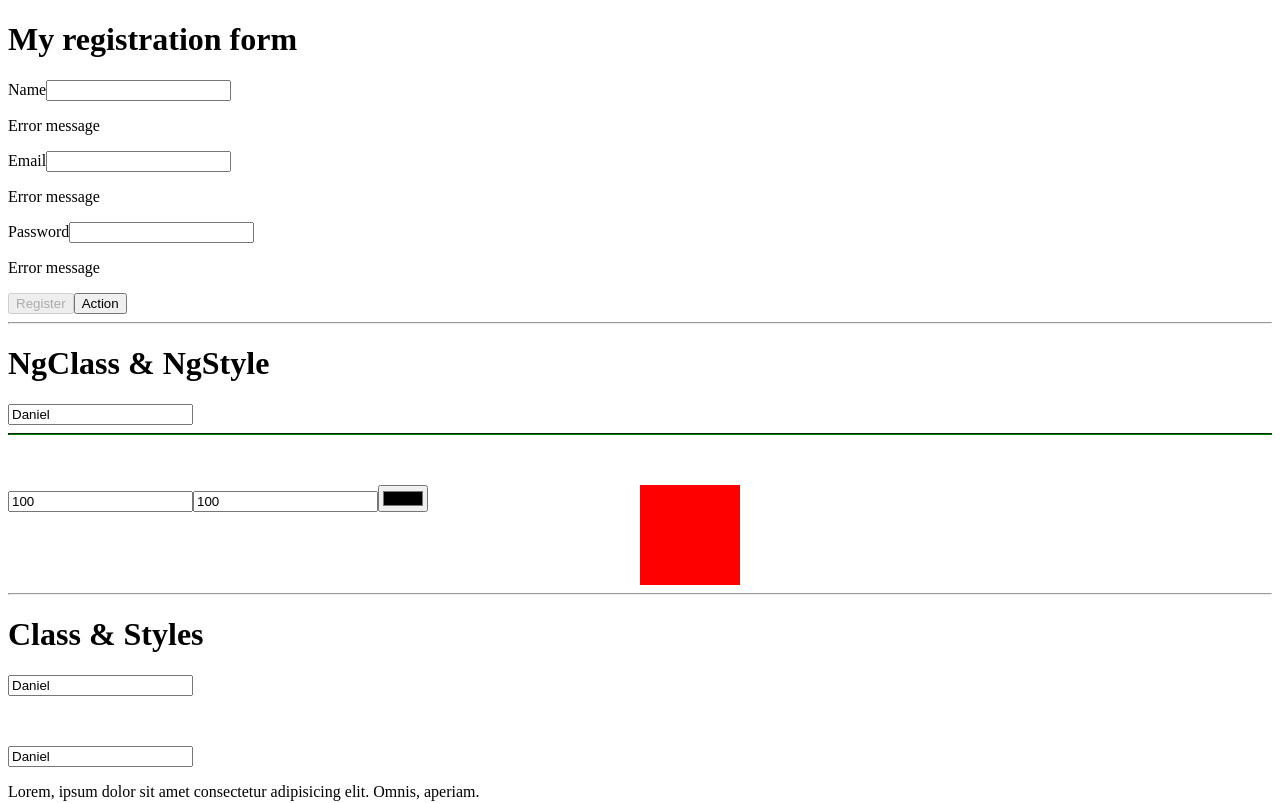
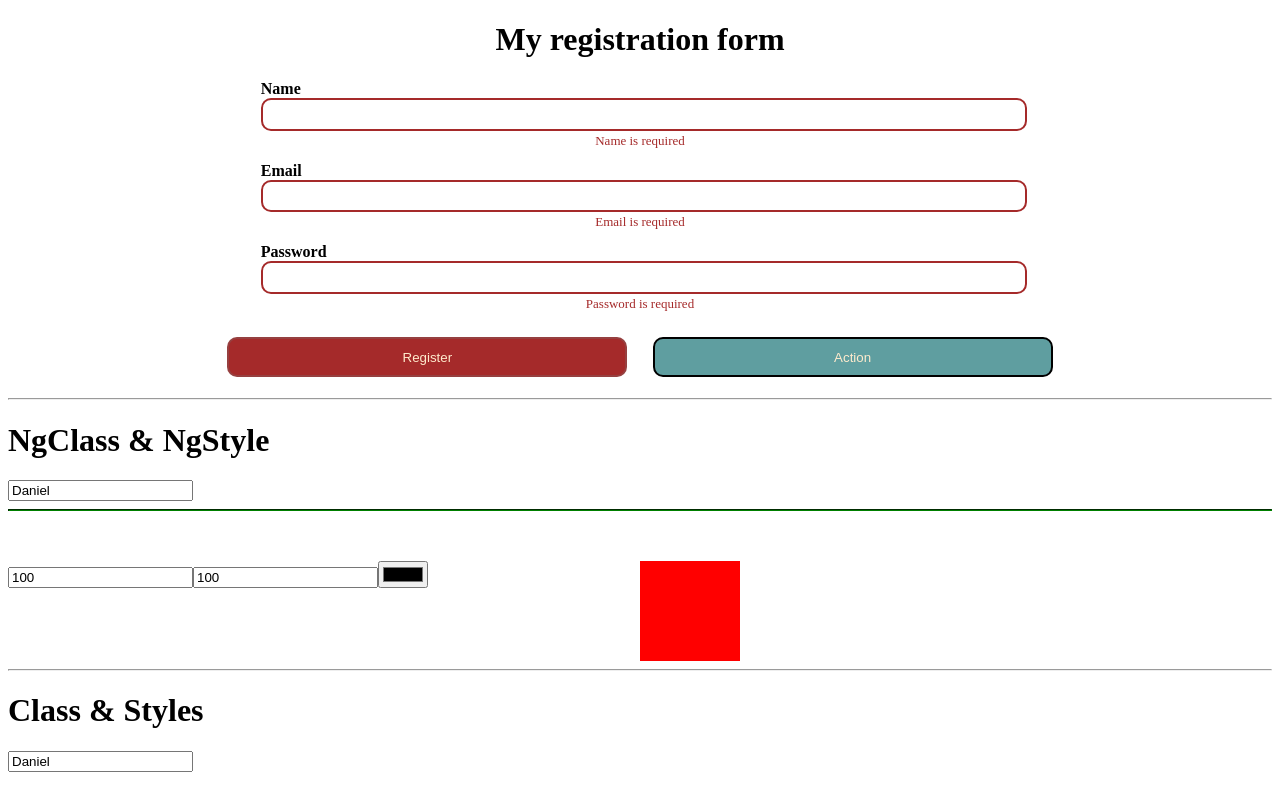
Before and after one commit to jonathlan/angular-testing, an Angular app: page / in a window 1280 px wide. Shown: the top 803 px of the page. Built offline with nearby package versions, Linux system fonts and the light colour scheme.

Commit message:
Add dynamic styles to the registration form.

```diff
--- a/src/app/app.component.html
+++ b/src/app/app.component.html
@@ -1,24 +1,35 @@
-<h1>My registration form</h1>
-<form (ngSubmit)="onRegister()" #myForm="ngForm">
+<h1 class="form-title">My registration form</h1>
+<form (ngSubmit)="onRegister()" #myForm="ngForm" id="myform">
   <div class="input-group">
     <label for="name">Name</label>
-    <input type="text" name="name" required id="name" [(ngModel)]="register.name">
-    <p>Error message</p>
+    <div>
+      <input type="text" [class.input-error]="nameInput5.invalid" #nameInput5="ngModel" name="name" required id="name"
+        [(ngModel)]="register.name">
+      <p class="field-error" [class.invalid]="nameInput5.invalid">Name is required</p>
+    </div>
   </div>
   <div class="input-group">
     <label for="email">Email</label>
-    <input type="email" name="email" required id="email" [(ngModel)]="register.email">
-    <p>Error message</p>
+    <div>
+      <input type="email" [class.input-error]="emailInput.invalid" #emailInput="ngModel" name="email" required
+        id="email" [(ngModel)]="register.email">
+      <p class="field-error" [class.invalid]="emailInput.invalid">Email is required</p>
+    </div>
   </div>
   <div class="input-group">
     <label for="pwd">Password</label>
-    <input type="password" name="password" required id="pwd" [(ngModel)]="register.password">
-    <p>Error message</p>
+    <div>
+      <input type="password" [class.input-error]="pwdinput.invalid" #pwdinput="ngModel" name="password" required
+        id="pwd" [(ngModel)]="register.password">
+      <p class="field-error" [class.invalid]="pwdinput.invalid">Password is required</p>
+    </div>
   </div>
-  <button [disabled]="myForm.invalid" type="submit">Register</button>
-  <button type="button">Action</button>
+  <div class="button-group">
+    <button [disabled]="myForm.invalid" [class.btn-error]="myForm.invalid" type="submit">Register</button>
+    <button type="button">Action</button>
+  </div>
 </form>
-<hr/>
+<hr />
 
 <h1>NgClass & NgStyle</h1>
 <input type="text" required #nameInput4="ngModel" [(ngModel)]="person.name"/>
--- a/src/app/app.component.scss
+++ b/src/app/app.component.scss
@@ -31,6 +31,60 @@
   }
 }
 
+.form-title{
+  text-align: center;
+}
+
+.field-error{
+  margin-top: 2px;
+  font-size: small;
+  text-align: center;
+  color: brown;
+  opacity: 0;
+  transition: all .5s;
+  &.invalid{
+    opacity: 1;
+  }
+}
+
+.input-group{
+  max-width: 60%;
+  margin-left: auto;
+  margin-right: auto;
+}
+
+#myform input{
+  width: 100%;
+  height: 2em;
+  border-style: solid;
+  border-radius: 10px;
+  border-color: cadetblue;
+  &.input-error{
+    border-color: brown;
+  }
+}
+
+#myform label{
+  font-weight: bold;
+}
+
+#myform button{
+  margin: 1%;
+  width: 30em;
+  height: 3em;
+  border-radius: 10px;
+  border-style: solid;
+  background-color: cadetblue;
+  color: blanchedalmond;
+  &.btn-error{
+    background-color: brown;
+  }
+}
+
+.button-group{
+  text-align: center;
+}
+
 .products-grid{
   display: flex;
   flex-direction: column;
```
